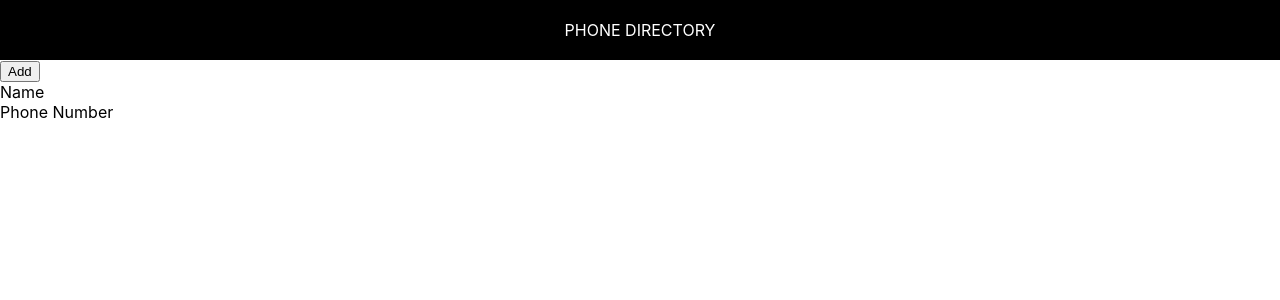
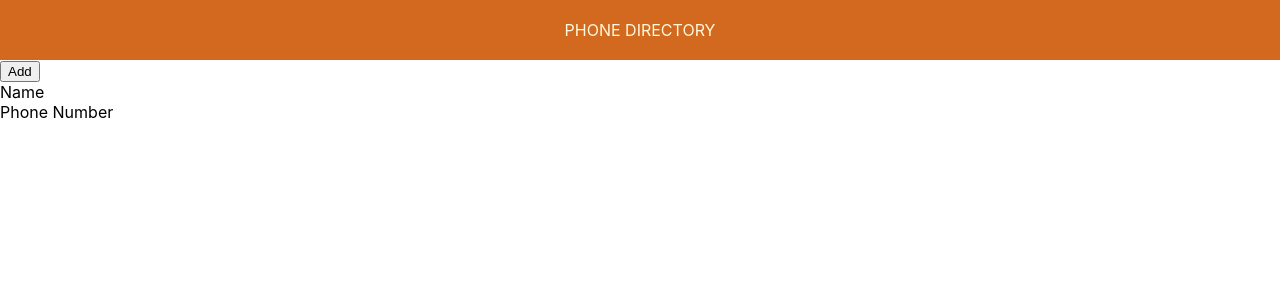
Before and after one commit to sujithkumarchandrasekaran/phoneDirApp, a React (Create React App) app: page / in a window 1280 px wide. Shown: the top 300 px of the page. Built offline with nearby package versions, Linux system fonts and the light colour scheme.

Commit message:
External styling for hedaer

```diff
--- /dev/null
+++ b/src/Header.css
@@ -0,0 +1,8 @@
+.header {
+    text-align: center;
+    padding: 20px;
+    background: chocolate;
+    color: cornsilk;
+    text-transform: capitalize;
+    text-transform: uppercase;
+}
--- a/src/Header.js
+++ b/src/Header.js
@@ -1,11 +1,13 @@
 import React from 'react';
+import  "./Header.css"
 
 const Header = function () {
 
-    const headerStyle = {textAlign:'center', padding:20, background:'#000', color:'#fff',textTransform:'uppercase'};
+    // const headerStyle = {textAlign:'center', padding:20, background:'#000', color:'#fff',textTransform:'uppercase'};
     return (
 
-    <div style={headerStyle}>
+    <div className="header">
+    {/* <div style={headerStyle}></div> */}
       phone directory
     </div>
     )
```
Also changed, not shown: 1 other file (tests, documents, lock files or other folders).
